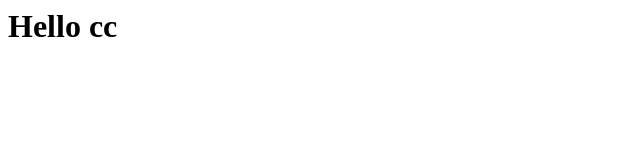
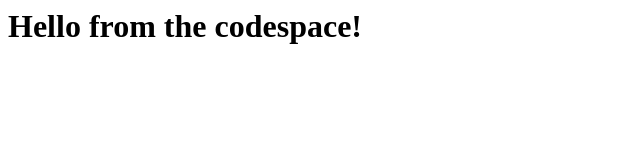
Before and after one commit to Le-Quy-Minh/skills-code-with-codespaces, a plain HTML site: page index.html in a window 1280 px wide. Shown: the whole page, without its empty margins (0-640 px from the left). Drawn offline with Linux system fonts and the light colour scheme.

Commit message:
Adding hello from the codespace!

```diff
--- a/index.html
+++ b/index.html
@@ -1,3 +1,3 @@
 <html>
-  <h1>Hello cc</h1>
+  <h1>Hello from the codespace!</h1>
 </html>
```
